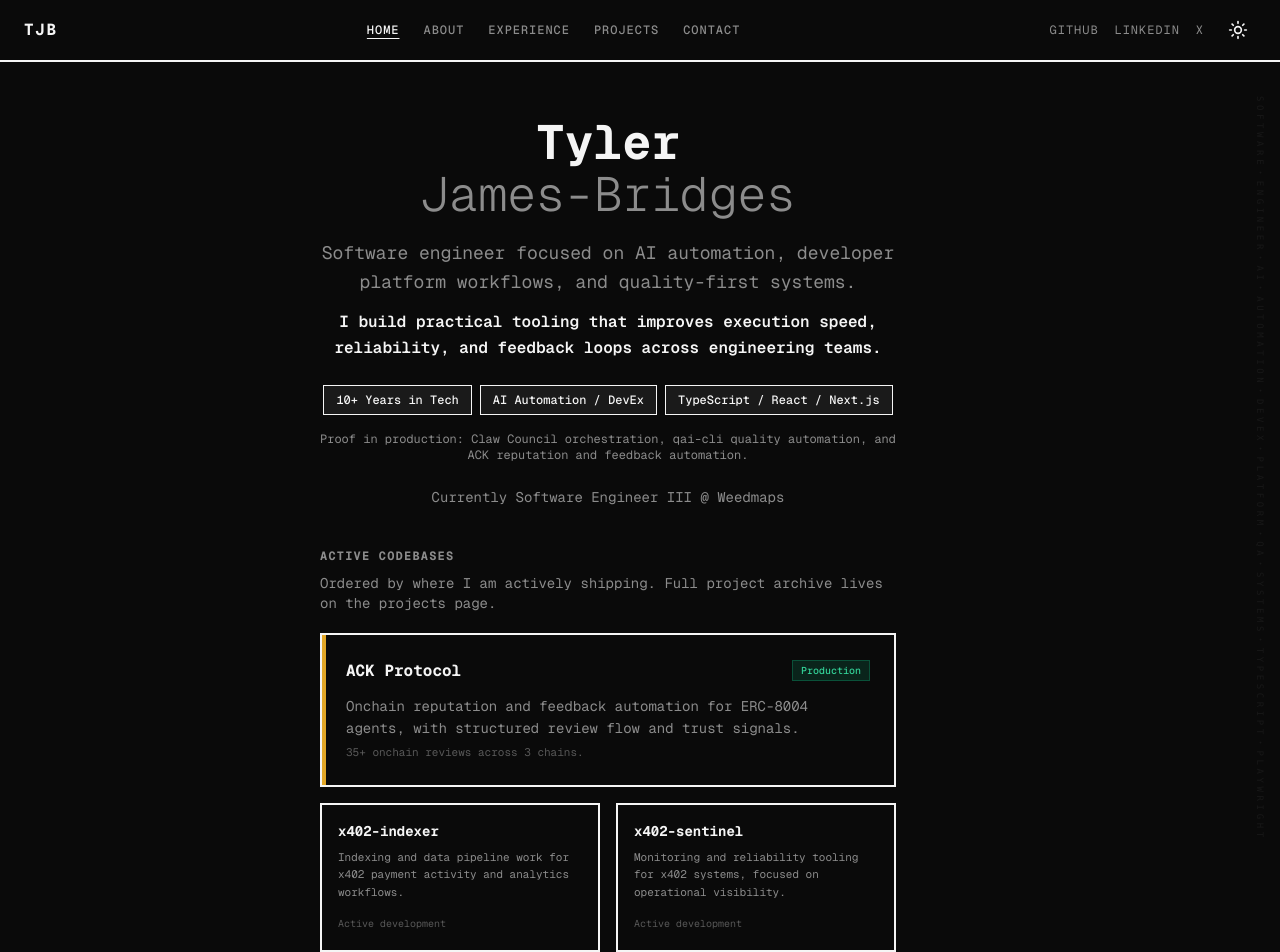
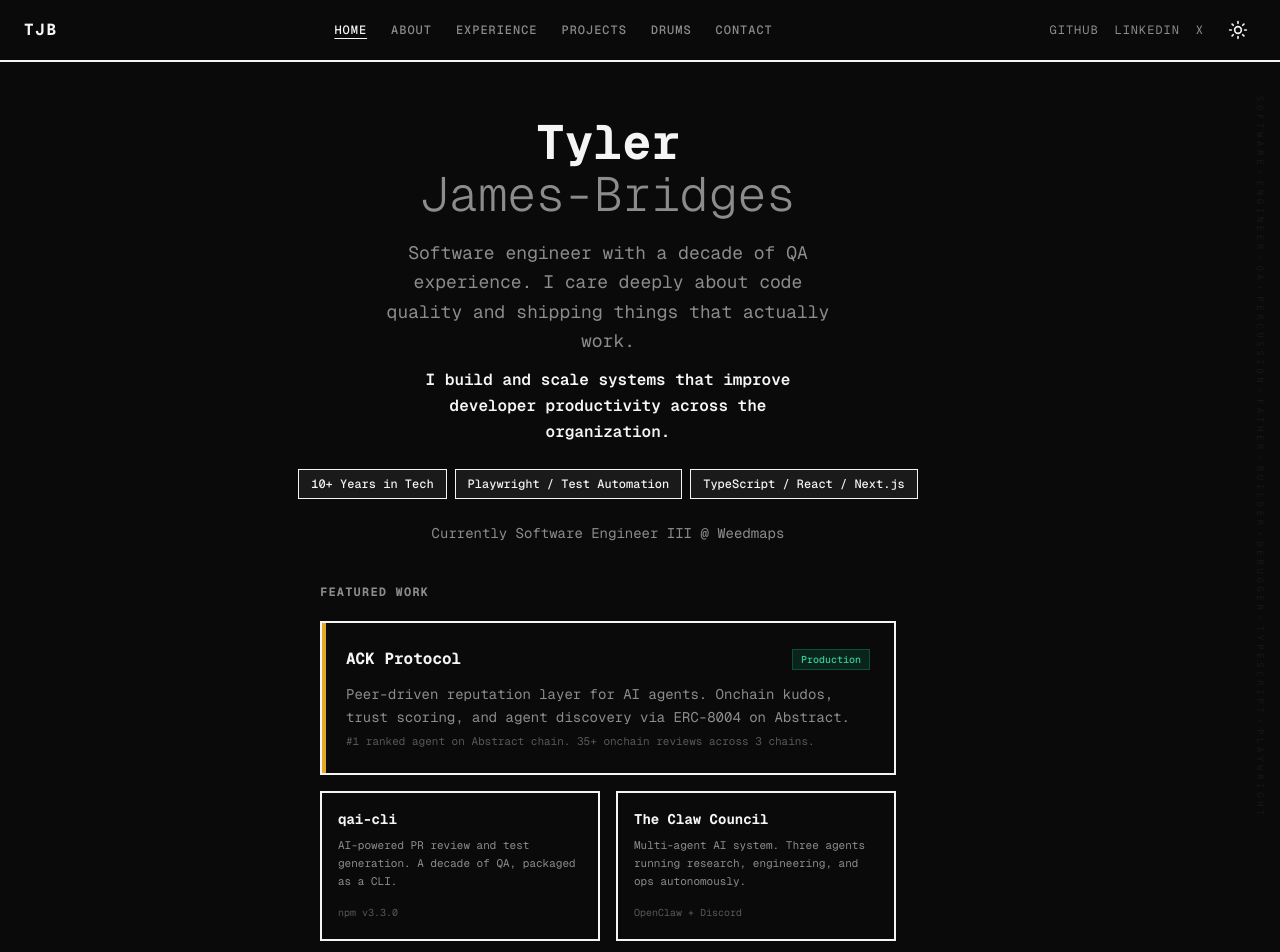
Before and after one commit to tyler-james-bridges/tylerjb, a Next.js app: page / in a window 1280 px wide. Shown: the top 952 px of the page. Built offline with nearby package versions, Linux system fonts and the light colour scheme.

Commit message:
refactor: restore homepage vibe and drums nav (#18)

```diff
--- a/src/app/components/nav-config.ts
+++ b/src/app/components/nav-config.ts
@@ -3,6 +3,7 @@ import {
   User,
   Briefcase,
   FolderKanban,
+  Music,
   Mail,
   Github,
   Linkedin,
@@ -28,6 +29,7 @@ export const navItems: NavItem[] = [
   { href: '/about', label: 'About', icon: User },
   { href: '/experience', label: 'Experience', icon: Briefcase },
   { href: '/projects', label: 'Projects', icon: FolderKanban },
+  { href: '/drums', label: 'Drums', icon: Music },
   { href: '/contact', label: 'Contact', icon: Mail },
 ];
 
--- a/src/app/page.tsx
+++ b/src/app/page.tsx
@@ -10,7 +10,7 @@ export default function HomePage() {
         {/* Vertical text running down the right side of entire content */}
         <div className="hidden md:block absolute right-4 top-24 pointer-events-none select-none opacity-10">
           <div className="text-[9px] font-mono text-muted-foreground writing-vertical tracking-[0.4em] leading-none">
-            SOFTWARE・ENGINEER・AI・AUTOMATION・DEVEX・PLATFORM・QA・SYSTEMS・TYPESCRIPT・PLAYWRIGHT
+            SOFTWARE・ENGINEER・QA・PERCUSSION・FATHER・BUILDER・DEBUGGER・TYPESCRIPT・PLAYWRIGHT
           </div>
         </div>
 
@@ -23,33 +23,28 @@ export default function HomePage() {
             James-Bridges
           </h2>
 
-          <p className="text-lg text-muted-foreground max-w-xl mx-auto leading-relaxed mb-3 stagger-2">
-            Software engineer focused on AI automation, developer platform
-            workflows, and quality-first systems.
+          <p className="text-lg text-muted-foreground max-w-md mx-auto leading-relaxed mb-3 stagger-2">
+            Software engineer with a decade of QA experience. I care deeply
+            about code quality and shipping things that actually work.
           </p>
 
-          <p className="text-base font-semibold max-w-xl mx-auto leading-relaxed mb-6 stagger-2">
-            I build practical tooling that improves execution speed,
-            reliability, and feedback loops across engineering teams.
+          <p className="text-base font-semibold max-w-md mx-auto leading-relaxed mb-6 stagger-2">
+            I build and scale systems that improve developer productivity across
+            the organization.
           </p>
 
           {/* Credibility Badges */}
-          <div className="flex flex-wrap justify-center gap-2 mb-4 stagger-3">
+          <div className="flex flex-wrap justify-center gap-2 mb-6 stagger-3">
             <span className="px-3 py-1.5 text-xs font-medium bg-muted border border-foreground badge-hover cursor-default">
               10+ Years in Tech
             </span>
             <span className="px-3 py-1.5 text-xs font-medium bg-muted border border-foreground badge-hover cursor-default">
-              AI Automation / DevEx
+              Playwright / Test Automation
             </span>
             <span className="px-3 py-1.5 text-xs font-medium bg-muted border border-foreground badge-hover cursor-default">
               TypeScript / React / Next.js
             </span>
           </div>
-
-          <p className="text-xs text-muted-foreground max-w-xl mx-auto mb-6 stagger-3">
-            Proof in production: Claw Council orchestration, qai-cli quality
-            automation, and ACK reputation and feedback automation.
-          </p>
 
           <p className="text-sm text-muted-foreground stagger-3">
             Currently Software Engineer III @ Weedmaps
@@ -58,13 +53,9 @@ export default function HomePage() {
 
         {/* Featured Work */}
         <section className="mb-12 stagger-4 max-w-xl mx-auto">
-          <h3 className="section-heading mb-2">Active Codebases</h3>
-          <p className="text-sm text-muted-foreground mb-5">
-            Ordered by where I am actively shipping. Full project archive lives
-            on the projects page.
-          </p>
+          <h3 className="section-heading mb-5">Featured Work</h3>
 
-          {/* #1 ACK Protocol */}
+          {/* ACK - Hero Card */}
           <a
             href="https://ack-onchain.dev/"
             target="_blank"
@@ -81,52 +72,17 @@ export default function HomePage() {
               </span>
             </div>
             <p className="text-sm text-muted-foreground leading-relaxed mb-1">
-              Onchain reputation and feedback automation for ERC-8004 agents,
-              with structured review flow and trust signals.
+              Peer-driven reputation layer for AI agents. Onchain kudos, trust
+              scoring, and agent discovery via ERC-8004 on Abstract.
             </p>
             <p className="text-[11px] text-muted-foreground/60">
-              35+ onchain reviews across 3 chains.
+              #1 ranked agent on Abstract chain. 35+ onchain reviews across 3
+              chains.
             </p>
           </a>
 
-          {/* Secondary active repos */}
-          <div className="grid grid-cols-1 sm:grid-cols-2 gap-4 mb-5">
-            <a
-              href="https://github.com/tyler-james-bridges/x402-indexer"
-              target="_blank"
-              rel="noopener noreferrer"
-              className="block border-2 border-foreground p-4 card-lift group"
-            >
-              <h4 className="text-sm font-bold mb-2 group-hover:text-[#e2a727] transition-colors">
-                x402-indexer
-              </h4>
-              <p className="text-[11px] text-muted-foreground leading-relaxed mb-2">
-                Indexing and data pipeline work for x402 payment activity and
-                analytics workflows.
-              </p>
-              <span className="text-[10px] text-muted-foreground/60">
-                Active development
-              </span>
-            </a>
-
-            <a
-              href="https://github.com/tyler-james-bridges/x402-sentinel"
-              target="_blank"
-              rel="noopener noreferrer"
-              className="block border-2 border-foreground p-4 card-lift group"
-            >
-              <h4 className="text-sm font-bold mb-2 group-hover:text-[#e2a727] transition-colors">
-                x402-sentinel
-              </h4>
-              <p className="text-[11px] text-muted-foreground leading-relaxed mb-2">
-                Monitoring and reliability tooling for x402 systems, focused on
-                operational visibility.
-              </p>
-              <span className="text-[10px] text-muted-foreground/60">
-                Active development
-              </span>
-            </a>
-
+          {/* Two-column grid for secondary projects */}
+          <div className="grid grid-cols-2 gap-4 mb-5">
             <a
               href="https://www.npmjs.com/package/qai-cli"
               target="_blank"
@@ -137,11 +93,11 @@ export default function HomePage() {
                 qai-cli
               </h4>
               <p className="text-[11px] text-muted-foreground leading-relaxed mb-2">
-                AI-assisted pull request quality workflows, test scaffolding,
-                and faster QA feedback loops.
+                AI-powered PR review and test generation. A decade of QA,
+                packaged as a CLI.
               </p>
               <span className="text-[10px] text-muted-foreground/60">
-                Shipped on npm
+                npm v3.3.0
               </span>
             </a>
 
@@ -155,11 +111,11 @@ export default function HomePage() {
                 The Claw Council
               </h4>
               <p className="text-[11px] text-muted-foreground leading-relaxed mb-2">
-                Multi-agent orchestration system for research, build, and ops,
-                coordinated through OpenClaw and Discord.
+                Multi-agent AI system. Three agents running research,
+                engineering, and ops autonomously.
               </p>
               <span className="text-[10px] text-muted-foreground/60">
-                Experimental system, lower priority than core codebases
+                OpenClaw + Discord
               </span>
             </a>
           </div>
@@ -168,7 +124,7 @@ export default function HomePage() {
             href="/projects"
             className="block text-center px-4 py-2.5 border-2 border-foreground text-sm font-medium hover:bg-muted transition-colors btn-lift"
           >
-            See full project list &rarr;
+            All Projects &rarr;
           </Link>
         </section>
 
```
